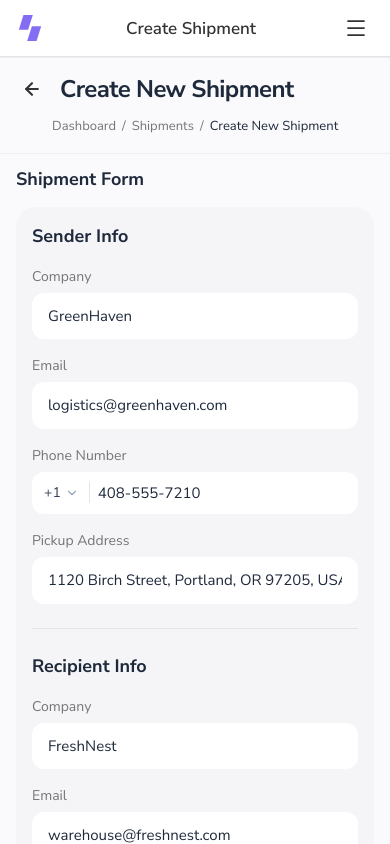
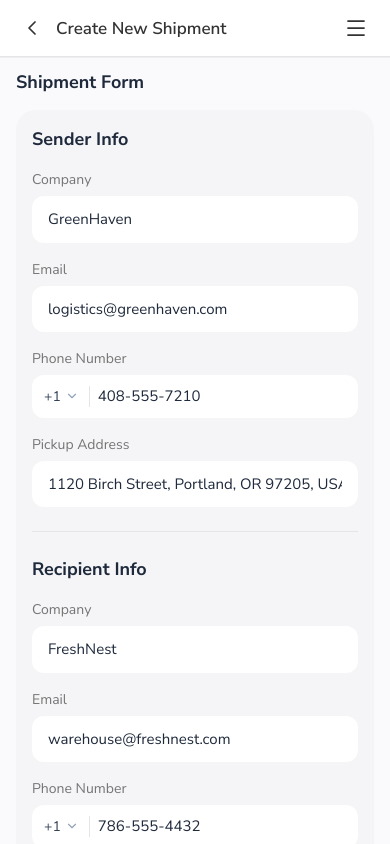
Before and after one commit to RsRiad/ShipNow, a Next.js app: page /shipments/create in a window 390 px wide. Built offline with nearby package versions, Linux system fonts and the light colour scheme.

Commit message:
render mobile top bar with back chevron and menu icon for Create Shipment page

```diff
--- a/src/components/layout/MobileTopBar.tsx
+++ b/src/components/layout/MobileTopBar.tsx
@@ -2,8 +2,9 @@
 
 import React, { useState } from "react";
 import Image from "next/image";
+import Link from "next/link";
 import { usePathname } from "next/navigation";
-import { Menu, Search, Plus } from "lucide-react";
+import { Menu, Search, Plus, ChevronLeft } from "lucide-react";
 
 interface MobileTopBarProps {
   onOpenMobile: () => void;
@@ -34,6 +35,8 @@ export default function MobileTopBar({
   const [searchValue, setSearchValue] = useState("");
 
   const pageTitle = PATH_TITLES[pathname] || "Dashboard";
+  const isCreateShipmentPage =
+    pathname === "/shipments/create" || pathname === "/shipments/new";
   const isShipmentsPage = pathname.startsWith("/shipments");
 
   const handleSearch = (e: React.ChangeEvent<HTMLInputElement>) => {
@@ -46,7 +49,33 @@ export default function MobileTopBar({
 
   return (
     <header className="sticky top-0 z-40 flex flex-col md:hidden w-full bg-white border-b border-[#E5E5E7] shadow-2xs">
-      {/* Top Row: Left Icon, Center Dynamic Title, Right Menu */}
+      {isCreateShipmentPage ? (
+        /* Mobile Top Bar for Create Shipment Page (Matching reference screenshot: < Create New Shipment [≡]) */
+        <div className="flex items-center justify-between h-14 px-4">
+          <Link
+            href="/shipments"
+            className="p-1 rounded-lg text-[#333333] hover:bg-[#F5F5F7] transition cursor-pointer shrink-0"
+            aria-label="Back to Shipments"
+          >
+            <ChevronLeft className="w-6 h-6 stroke-[1.75]" />
+          </Link>
+
+          <h1 className="font-semibold text-[17px] leading-none text-[#333333] text-left flex-1 ml-2 truncate">
+            Create New Shipment
+          </h1>
+
+          <button
+            type="button"
+            onClick={onOpenMobile}
+            aria-label="Open sidebar navigation"
+            className="p-1.5 rounded-lg text-[#333333] hover:bg-[#F5F5F7] transition cursor-pointer shrink-0"
+          >
+            <Menu className="w-6 h-6 stroke-[1.75]" />
+          </button>
+        </div>
+      ) : (
+        /* Standard Mobile Top Bar */
+        <>
           <div className="flex items-center justify-between h-14 px-4">
             {/* Left Icon (Brand Icon Mark) */}
             <div className="flex items-center shrink-0">
@@ -76,10 +105,9 @@ export default function MobileTopBar({
             </button>
           </div>
 
-      {/* Second Row: Search input + Dark Plus Action Button (Hidden on Shipments page mobile view) */}
+          {/* Second Row: Search input + Dark Plus Action Button (Hidden on Shipments pages) */}
           {!isShipmentsPage && (
             <div className="flex items-center gap-2.5 px-4 pb-3 pt-0.5">
-          {/* Search Field */}
               <div className="relative flex items-center flex-1 min-w-0 bg-[#F0F0F0] rounded-[10px] px-3.5 py-2">
                 <Search className="w-4 h-4 text-[#757575] shrink-0 mr-2" />
                 <input
@@ -91,7 +119,6 @@ export default function MobileTopBar({
                 />
               </div>
 
-          {/* Dark Square Plus Action Button */}
               <button
                 type="button"
                 onClick={onAddShipping}
@@ -102,6 +129,8 @@ export default function MobileTopBar({
               </button>
             </div>
           )}
+        </>
+      )}
     </header>
   );
 }
--- a/src/components/shipments/create/CreateShipmentHeader.tsx
+++ b/src/components/shipments/create/CreateShipmentHeader.tsx
@@ -6,7 +6,7 @@ import { ArrowLeft } from "lucide-react";
 
 export default function CreateShipmentHeader() {
   return (
-    <div className="w-full flex flex-col gap-3 py-4 px-4 md:px-8 bg-transparent border-b border-[#E5E5E7]/50">
+    <div className="hidden md:flex flex-col gap-3 py-4 px-4 md:px-8 bg-transparent border-b border-[#E5E5E7]/50">
       {/* Back Arrow & Title */}
       <div className="flex items-center gap-3">
         <Link
```
Lines whose indentation alone changed are shown as unchanged.
